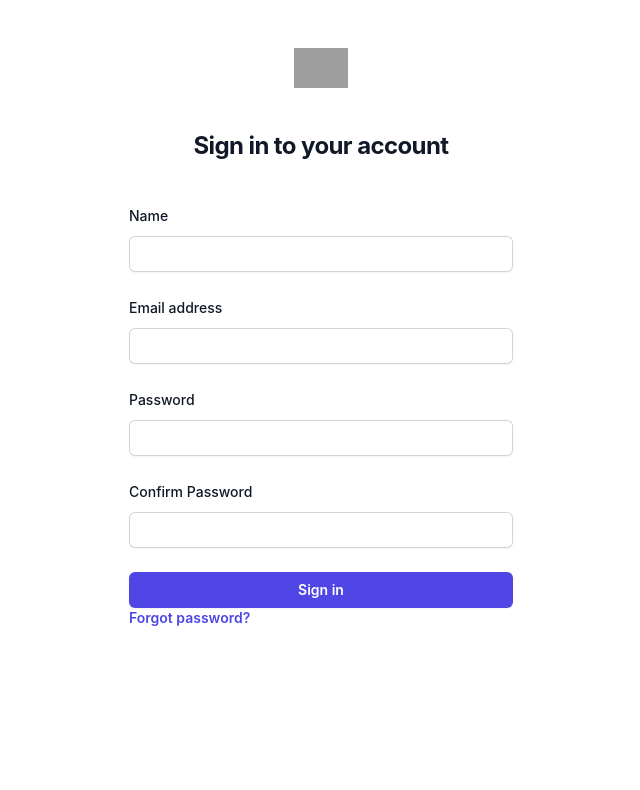
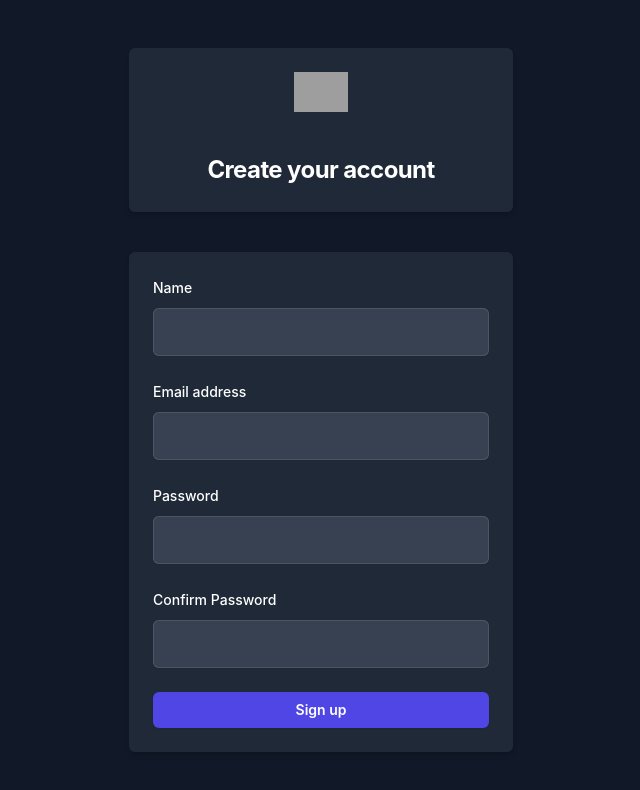
Before and after one commit to TodorW/QuickRide---Frontend, a React (Create React App) app: page /signup in a window 1280 px wide. Shown: the top 790 px of the page, without its empty margins (319-959 px from the left). Built offline with nearby package versions, Linux system fonts and the light colour scheme; grey boxes are pictures that could not be loaded.

Commit message:
added dark mode to register/signup page

```diff
--- a/src/components/auth/SignUp.js
+++ b/src/components/auth/SignUp.js
@@ -1,11 +1,13 @@
 import React, { useState } from "react";
 import { AuthService } from "../../api/api";
+import { useNavigate } from "react-router-dom";
 
 const SignUp = () => {
   const [firstName, setFirstName] = useState("");
   const [email, setEmail] = useState("");
   const [password, setPassword] = useState("");
   const [confirmedPassword, setConfirmedPassword] = useState("");
+  const navigate = useNavigate(); // Dodajemo useNavigate
 
   const showAccount = async (e) => {
     e.preventDefault();
@@ -25,6 +27,9 @@ const SignUp = () => {
     try {
       const response = await AuthService.register(registerUserData);
       console.log("API Response", response);
+
+      // Nakon uspešne registracije, automatski preusmeravamo korisnika na login stranicu
+      navigate('/login');
     } catch (error) {
       console.error("Error calling registration API", error);
     }
@@ -33,20 +38,20 @@ const SignUp = () => {
       const response = await AuthService.login(loginUserData);
       console.log("API Response", response);
     } catch (error) {
-      console.error("Error calling registration API", error);
+      console.error("Error calling login API", error);
     }
   };
 
   return (
-    <div className="flex min-h-full flex-1 flex-col justify-center px-6 py-12 lg:px-8">
-      <div className="sm:mx-auto sm:w-full sm:max-w-sm">
+    <div className="flex min-h-screen flex-col justify-center px-6 py-12 lg:px-8 bg-gray-900 text-white">
+      <div className="sm:mx-auto sm:w-full sm:max-w-sm bg-gray-800 p-6 rounded-md shadow-md">
         <img
           alt="Your Company"
           src="https://tailwindui.com/img/logos/mark.svg?color=indigo&shade=600"
           className="mx-auto h-10 w-auto"
         />
-        <h2 className="mt-10 text-center text-2xl font-bold leading-9 tracking-tight text-gray-900">
-          Sign in to your account
+        <h2 className="mt-10 text-center text-2xl font-bold leading-9 tracking-tight">
+          Create your account
         </h2>
       </div>
 
@@ -54,13 +59,13 @@ const SignUp = () => {
         <form
           action="#"
           method="POST"
-          className="space-y-6"
+          className="space-y-6 bg-gray-800 p-6 rounded-md shadow-md"
           onSubmit={showAccount}
         >
           <div>
             <label
               htmlFor="name"
-              className="block text-sm font-medium leading-6 text-gray-900"
+              className="block text-sm font-medium leading-6"
             >
               Name
             </label>
@@ -73,14 +78,14 @@ const SignUp = () => {
                 onChange={(e) => {
                   setFirstName(e.target.value);
                 }}
-                className="block w-full rounded-md border-0 py-1.5 text-gray-900 shadow-sm ring-1 ring-inset ring-gray-300 placeholder:text-gray-400 focus:ring-2 focus:ring-inset focus:ring-indigo-600 sm:text-sm sm:leading-6"
+                className="block w-full rounded-md border-0 py-3 px-4 bg-gray-700 text-gray-200 shadow-sm ring-1 ring-inset ring-gray-600 placeholder:text-gray-400 focus:ring-2 focus:ring-inset focus:ring-indigo-600 sm:text-sm sm:leading-6"
               />
             </div>
           </div>
           <div>
             <label
-              htmlFor="name"
-              className="block text-sm font-medium leading-6 text-gray-900"
+              htmlFor="email"
+              className="block text-sm font-medium leading-6"
             >
               Email address
             </label>
@@ -94,14 +99,14 @@ const SignUp = () => {
                 onChange={(e) => {
                   setEmail(e.target.value);
                 }}
-                className="block w-full rounded-md border-0 py-1.5 text-gray-900 shadow-sm ring-1 ring-inset ring-gray-300 placeholder:text-gray-400 focus:ring-2 focus:ring-inset focus:ring-indigo-600 sm:text-sm sm:leading-6"
+                className="block w-full rounded-md border-0 py-3 px-4 bg-gray-700 text-gray-200 shadow-sm ring-1 ring-inset ring-gray-600 placeholder:text-gray-400 focus:ring-2 focus:ring-inset focus:ring-indigo-600 sm:text-sm sm:leading-6"
               />
             </div>
           </div>
           <div>
             <label
               htmlFor="password"
-              className="block text-sm font-medium leading-6 text-gray-900"
+              className="block text-sm font-medium leading-6"
             >
               Password
             </label>
@@ -115,7 +120,7 @@ const SignUp = () => {
                 onChange={(e) => {
                   setPassword(e.target.value);
                 }}
-                className="block w-full rounded-md border-0 py-1.5 text-gray-900 shadow-sm ring-1 ring-inset ring-gray-300 placeholder:text-gray-400 focus:ring-2 focus:ring-inset focus:ring-indigo-600 sm:text-sm sm:leading-6"
+                className="block w-full rounded-md border-0 py-3 px-4 bg-gray-700 text-gray-200 shadow-sm ring-1 ring-inset ring-gray-600 placeholder:text-gray-400 focus:ring-2 focus:ring-inset focus:ring-indigo-600 sm:text-sm sm:leading-6"
               />
             </div>
           </div>
@@ -124,22 +129,22 @@ const SignUp = () => {
             <div className="flex items-center justify-between">
               <label
                 htmlFor="confirm_password"
-                className="block text-sm font-medium leading-6 text-gray-900"
+                className="block text-sm font-medium leading-6"
               >
                 Confirm Password
               </label>
             </div>
             <div className="mt-2">
               <input
-                id="password"
-                name="password"
+                id="confirm_password"
+                name="confirm_password"
                 type="password"
                 required
                 autoComplete="current-password"
                 onChange={(e) => {
                   setConfirmedPassword(e.target.value);
                 }}
-                className="block w-full rounded-md border-0 py-1.5 text-gray-900 shadow-sm ring-1 ring-inset ring-gray-300 placeholder:text-gray-400 focus:ring-2 focus:ring-inset focus:ring-indigo-600 sm:text-sm sm:leading-6"
+                className="block w-full rounded-md border-0 py-3 px-4 bg-gray-700 text-gray-200 shadow-sm ring-1 ring-inset ring-gray-600 placeholder:text-gray-400 focus:ring-2 focus:ring-inset focus:ring-indigo-600 sm:text-sm sm:leading-6"
               />
             </div>
           </div>
@@ -149,16 +154,8 @@ const SignUp = () => {
               type="submit"
               className="flex w-full justify-center rounded-md bg-indigo-600 px-3 py-1.5 text-sm font-semibold leading-6 text-white shadow-sm hover:bg-indigo-500 focus-visible:outline focus-visible:outline-2 focus-visible:outline-offset-2 focus-visible:outline-indigo-600"
             >
-              Sign in
-            </button>{" "}
-            <div className="text-sm">
-              <a
-                href="#"
-                className="font-semibold text-indigo-600 hover:text-indigo-500"
-              >
-                Forgot password?
-              </a>
-            </div>
+              Sign up
+            </button>
           </div>
         </form>
       </div>
```
Also changed, not shown: 1 other file (tests, documents, lock files or other folders).
